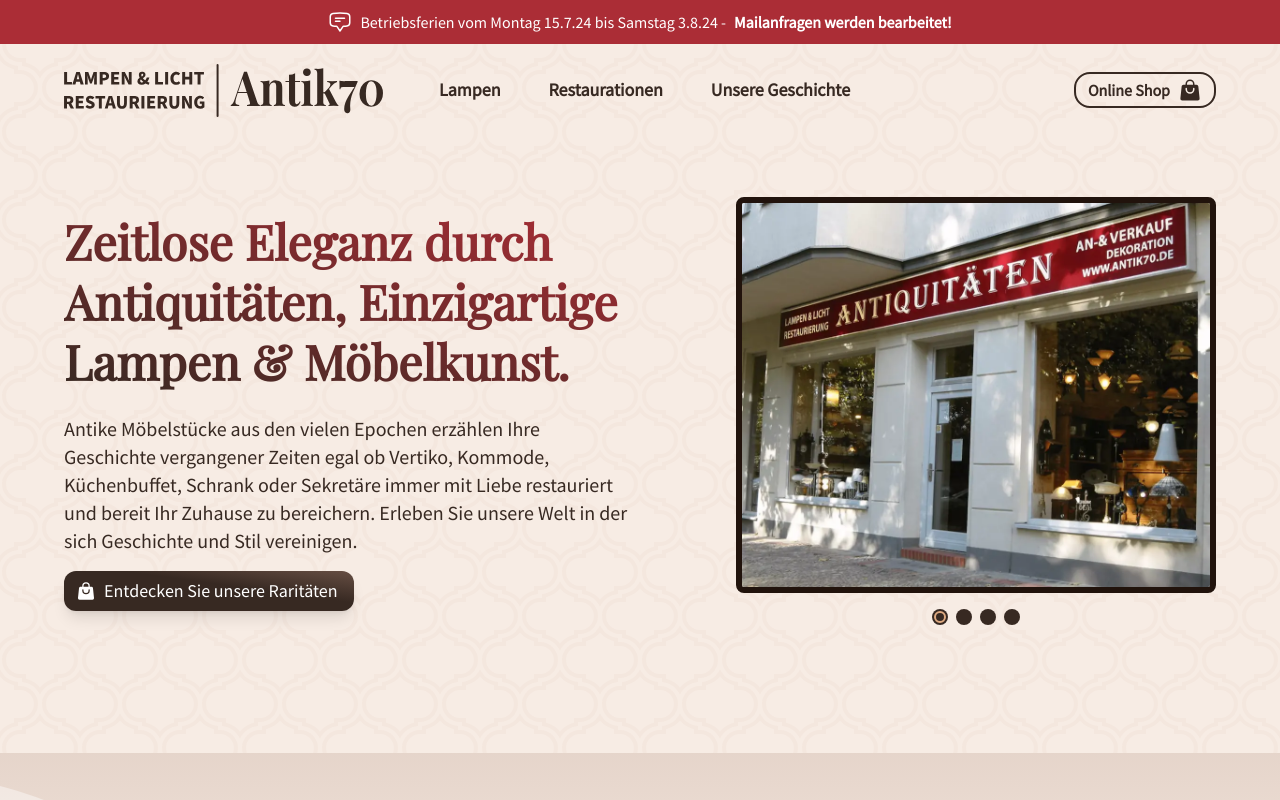
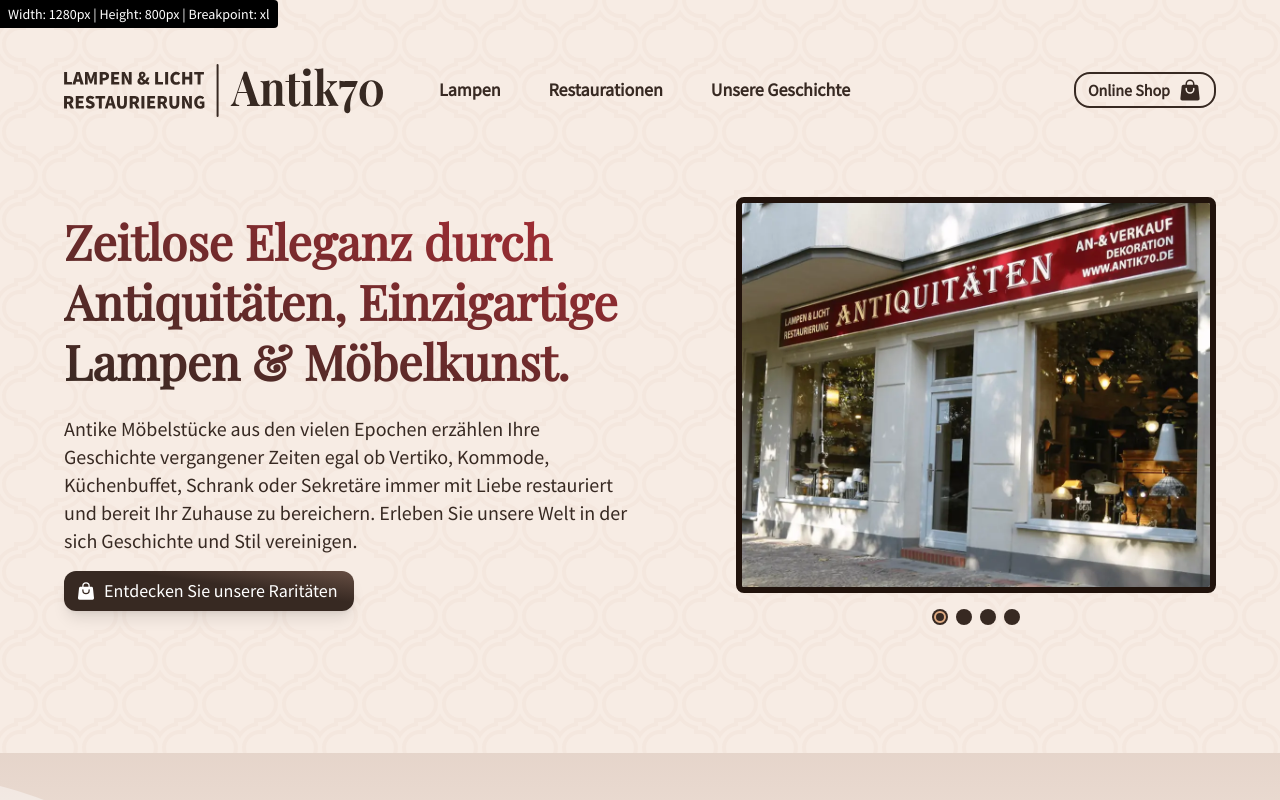
Before and after one commit to garytube/antik70, a SvelteKit app: page / in a window 1280 px wide. Shown: the top 800 px of the page. Built offline with nearby package versions, Linux system fonts and the light colour scheme.

Commit message:
Remove unused CSS classes and update dependencies

```diff
--- a/src/lib/components/OpenHoures.svelte
+++ b/src/lib/components/OpenHoures.svelte
@@ -11,7 +11,3 @@
 	<span class="font-bold block">{SITE.DE.OPEN_HOURS_3}</span>
 	{SITE.DE.OPEN_HOURS_4}
 </p>
-
-<div class="row-start-2 w- block bg-redish-LIGHT rounded-md p-4 mt-6 text-white text-center">
-	Betriebsferien vom <br /> Montag 15.7.24 bis Samstag 3.8.24 <br /> <span class="font-bold">Mailanfragen werden bearbeitet!</span>
-</div>
--- a/src/routes/+layout.svelte
+++ b/src/routes/+layout.svelte
@@ -9,16 +9,7 @@
 </script>
 
 <TailwindDebug></TailwindDebug>
-<div class="md:fixed top-0 w-full z-50 text-sm md:text-base bg-redish-LIGHT text-white font-medium px-2 py-2.5 md:flex flex-1 gap-2 items-center text-center justify-center">
-	<svg xmlns="http://www.w3.org/2000/svg" fill="none" viewBox="0 0 24 24" stroke-width="1.5" stroke="currentColor" class="size-6 hidden md:block">
-		<path
-			stroke-linecap="round"
-			stroke-linejoin="round"
-			d="M7.5 8.25h9m-9 3H12m-9.75 1.51c0 1.6 1.123 2.994 2.707 3.227 1.129.166 2.27.293 3.423.379.35.026.67.21.865.501L12 21l2.755-4.133a1.14 1.14 0 0 1 .865-.501 48.172 48.172 0 0 0 3.423-.379c1.584-.233 2.707-1.626 2.707-3.228V6.741c0-1.602-1.123-2.995-2.707-3.228A48.394 48.394 0 0 0 12 3c-2.392 0-4.744.175-7.043.513C3.373 3.746 2.25 5.14 2.25 6.741v6.018Z"
-		/>
-	</svg>
-	Betriebsferien vom Montag 15.7.24 bis Samstag 3.8.24 - <span class="font-bold">Mailanfragen werden bearbeitet!</span>
-</div>
+
 <header class="px-6 lg:container relative flex my-8 lg:mt-16 lg:mb-8">
 	<Logo />
 	<Navigation />
```
